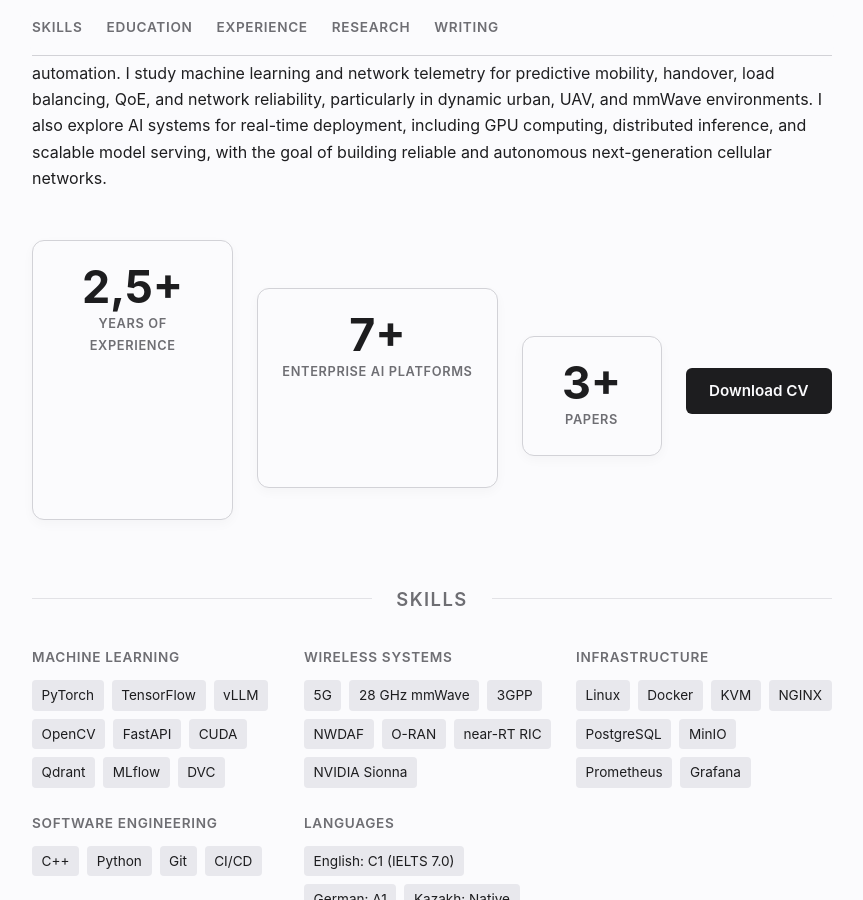
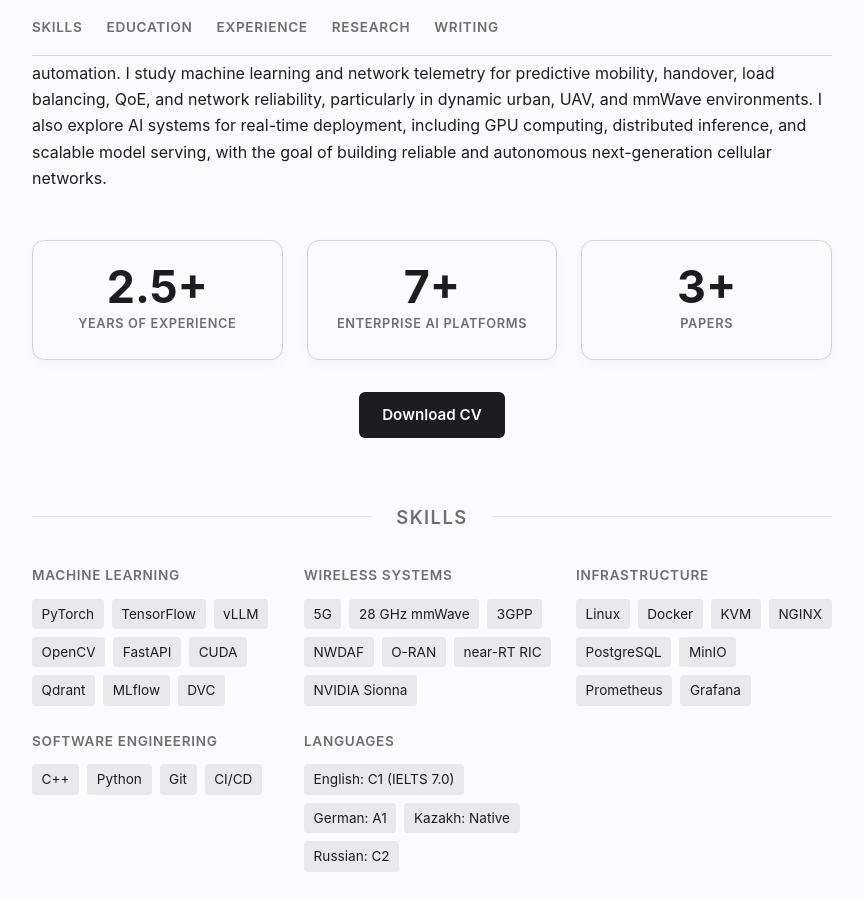
Before and after one commit to almansur04/almansur04.github.io, a Jekyll site: the page built from index.html, in a window 1280 px wide and 900 px high, scrolled down 435 px. Shown: the whole window, without its empty margins (208-1071 px from the left). Built offline with Jekyll 4.4.1, drawn with Linux system fonts in a browser that asks for light colours.

Commit message:
Refactor statistics section in header.html

```diff
--- a/_includes/header.html
+++ b/_includes/header.html
@@ -59,20 +59,19 @@
 
     <div class="stats-container">
     <div class="stat-box">
-            <div class="stat-number">2,5+</div>
+        <div class="stat-number">2.5+</div>
         <div class="stat-label">YEARS OF EXPERIENCE</div>
     </div>
 
-        <div class="stats-container">
     <div class="stat-box">
         <div class="stat-number">7+</div>
         <div class="stat-label">ENTERPRISE AI PLATFORMS</div>
     </div>
 
-        <div class="stats-container">
     <div class="stat-box">
         <div class="stat-number">3+</div>
         <div class="stat-label">PAPERS</div>
+    </div>
 </div>
 
     <div class="header-cta">
```
Lines whose indentation alone changed are shown as unchanged.
